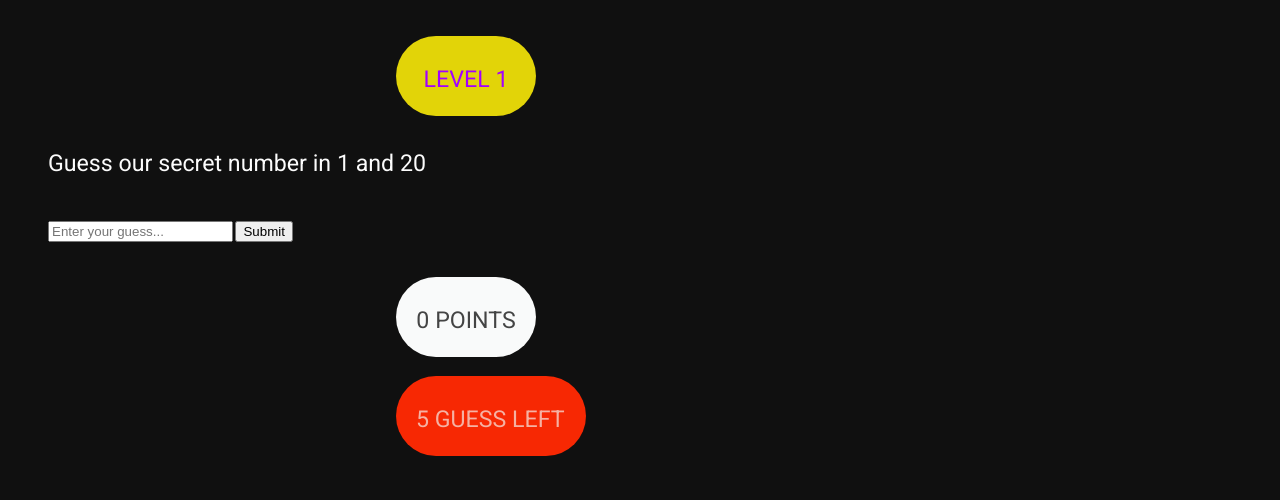
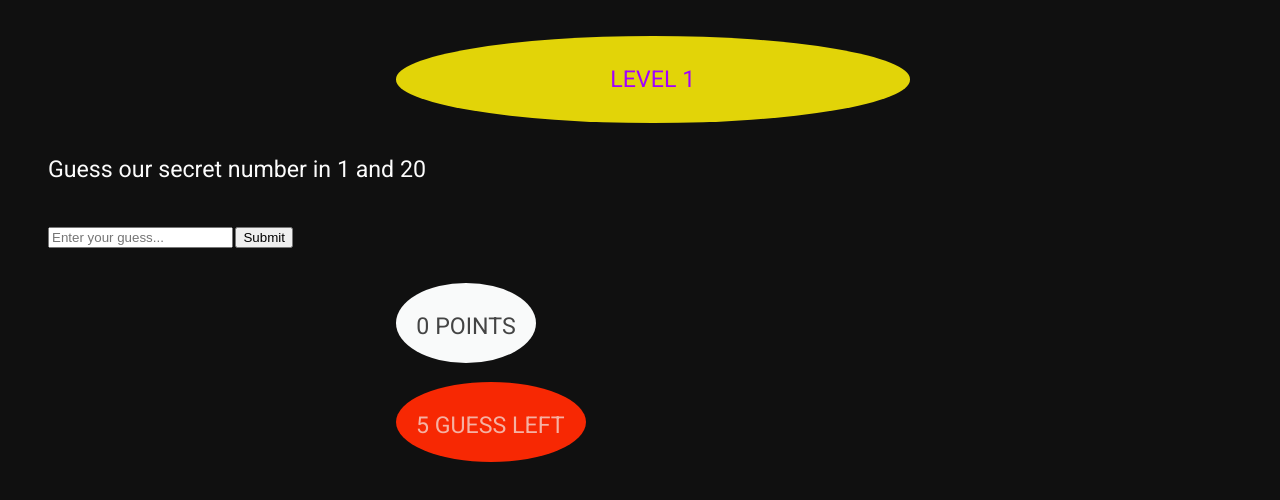
Before and after one commit to archit-soni/guessNumber, a plain HTML site: page index.html in a window 1280 px wide. Shown: the part 310-810 px from the top of the page. Drawn offline with Linux system fonts and the light colour scheme.

Commit message:
Add files via upload

```diff
--- a/stylesheet.css
+++ b/stylesheet.css
@@ -93,20 +93,32 @@ h2 {
 }
 
 #level{
+	border-radius: 50%;
+	height: 20%;
+	width: 40%;
+	line-height: 2;
+	padding: 20px;
+
   background: rgb(226, 212, 8);
   color: #a200ff;
 }
 
 #remainGuess{
+	border-radius: 50%;
 	background: rgb(247, 40, 3);
 	color: #f4f7f4a9;
 	text-align: left;
 	width: 150px;
+	line-height: 2;
+	padding: 20px;
   }
 
 #points{
+	border-radius: 50%;
 	background: rgb(249, 250, 250);
 	color: #050505be;
+	line-height: 2;
+	padding: 20px;
   }
 
 #userGuess{
```
